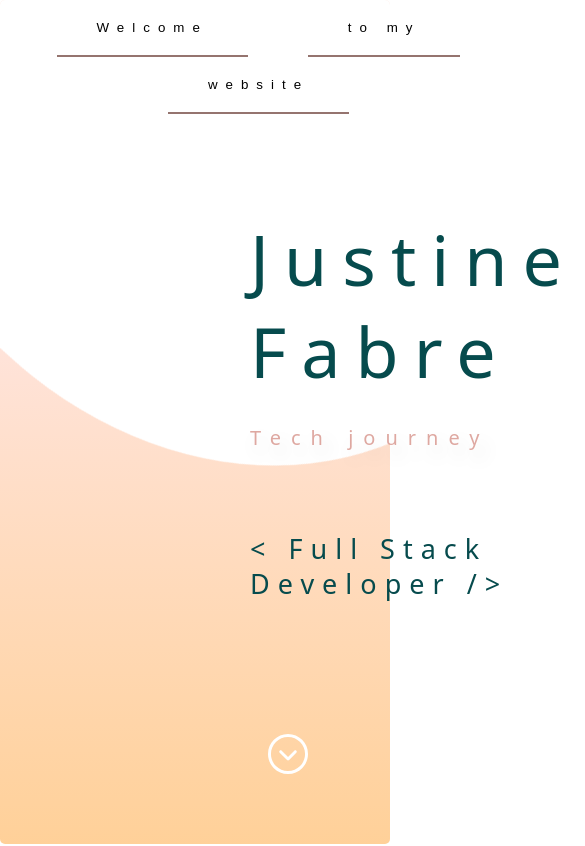
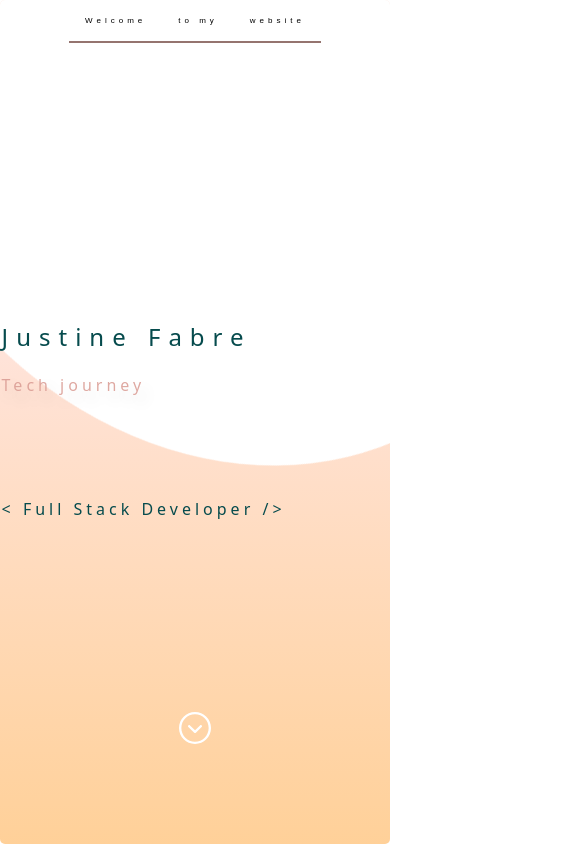
Before and after one commit to JustineOverflow/portfolio, a React (Create React App) app: page / in a window 390 px wide. Shown: the top 846 px of the page, 585 px wide, since content can reach past the window. Built offline with nearby package versions, Linux system fonts and the light colour scheme.

Commit message:
improved header responsive for phone

```diff
--- a/src/Header/_header.scss
+++ b/src/Header/_header.scss
@@ -52,6 +52,14 @@
         border-left: transparent;
         border-bottom-color: $color-rose-dark;
 
+        @include respond(phone) {
+          font-size: 1rem;
+          letter-spacing: 0.5rem;
+          text-align: left;
+          margin-right: 0;
+          padding: 2rem;
+        }
+
         &:hover {
           background-color: $color-rose;
         }
@@ -98,6 +106,13 @@
       animation-duration: 3s;
       animation-delay: 1s;
       animation-fill-mode: backwards;
+
+      @include respond(phone) {
+        font-size: 3rem;
+        letter-spacing: 1rem;
+        text-align: left;
+        padding-left: 0.2rem;
+      }
     }
 
     &-subtitle {
@@ -116,6 +131,13 @@
       animation-delay: 1s;
       animation-fill-mode: backwards;
 
+      @include respond(phone) {
+        font-size: 2rem;
+        letter-spacing: 0.5rem;
+        text-align: left;
+        padding-left: 0.2rem;;
+      }
+
       &-element {
         font-weight: 100;
       }
@@ -129,6 +151,13 @@
       font-weight: 400;
       padding-left: 25rem;
       text-shadow: .5rem 1rem 2rem rgba(black, .2);
+
+      @include respond(phone) {
+        font-size: 2rem;
+        letter-spacing: 0.5rem;
+        text-align: left;
+        padding-left: 0.2rem;
+      }
     }
   }
 
--- a/src/base/_base.scss
+++ b/src/base/_base.scss
@@ -27,6 +27,18 @@ $color-orange-dark: rgb(255, 170, 57);
 html {
   box-sizing: border-box;
   font-size: 62.5%;
+
+  @include respond(tab-land){
+    font-size: 56.25%;
+  }
+
+  @include respond(tab-port){
+    font-size: 50%;
+  }
+
+  @include respond(big-desktop){
+    font-size: 75%;
+  }
 }
 
 body {
--- /dev/null
+++ b/src/base/_mixin.scss
@@ -0,0 +1,33 @@
+/*
+
+0 - 600px: Phone
+600-900px: Tablet portrait
+900-1200px: Tablet landscape
+(1200-1800): normal style
+1800px + : big desktop
+
+$breakpoint arguement choices:
+-phone
+-table-port
+-table-land
+-big-desktop
+
+*/
+
+@mixin respond($breakpoint) {
+  @if $breakpoint == phone {
+    @media (max-width: 37.5rem) { @content };
+  }
+
+  @if $breakpoint == tab-port {
+    @media (max-width: 56.25rem) { @content };
+  }
+
+  @if $breakpoint == tab-land {
+    @media (max-width: 75rem) { @content };
+  }
+
+  @if $breakpoint == big-desktop {
+    @media (min-width: 112.5rem) { @content };
+  }
+}
--- a/src/main.scss
+++ b/src/main.scss
@@ -1,3 +1,4 @@
+@import "base/mixin";
 @import "base/base";
 @import "base/animations";
 
```
